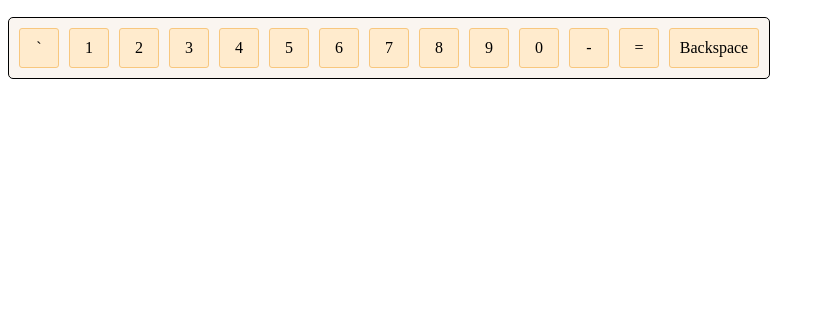
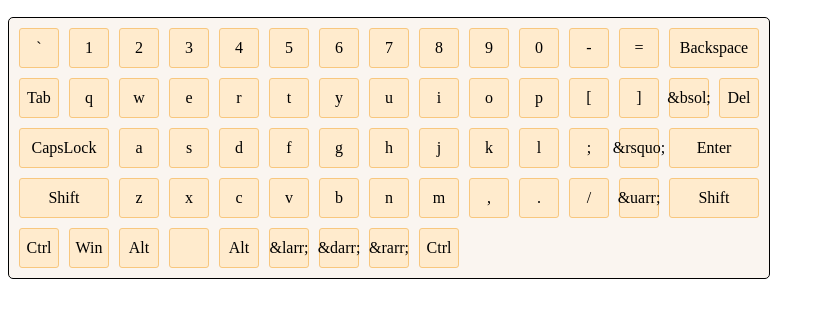
Before and after one commit to AaLin-Git/virtual-keyboard, a plain HTML site: page index.html in a window 1280 px wide. Shown: the part 57-374 px from the top of the page, without its empty margins (0-825 px from the left). Drawn offline with Linux system fonts and the light colour scheme.

Commit message:
feat: add all keys for the keyboard

```diff
--- a/js/createKeyboard.js
+++ b/js/createKeyboard.js
@@ -1,5 +1,5 @@
 import { createElement } from "./createElement.js";
-import { firstRowKeys } from "./keyList.js";
+import { firstRowKeys, secondRowKeys, thirdRowKeys, fourthRowKeys, fifthRowKeys } from "./keyList.js";
 
 export const createKeyboard = (parent) => {
   const container = createElement("div", {
@@ -8,11 +8,23 @@ export const createKeyboard = (parent) => {
 
   parent.append(container);
 
-  const row = createElement("div", {
+  const firstRow = createElement("div", {
+    className: "keyboard__row",
+  });
+  const secondRow = createElement("div", {
+    className: "keyboard__row",
+  });
+  const thirdRow = createElement("div", {
+    className: "keyboard__row",
+  });
+  const fourthRow = createElement("div", {
+    className: "keyboard__row",
+  });
+  const fifthRow = createElement("div", {
     className: "keyboard__row",
   });
 
-  container.append(row);
+  container.append(firstRow, secondRow, thirdRow, fourthRow, fifthRow);
 
   const createKey = data => {
     const key = createElement('div', {
@@ -20,16 +32,24 @@ export const createKeyboard = (parent) => {
       textContent: data.en,
     });
 
-    if (data.code === 'Backspace') {
+    if (data.code === 'Backspace' || data.code === 'CapsLock' || data.code === 'Enter' || data.code === 'ShiftLeft' || data.code === 'ShiftRight') {
       key.classList.add('keyboard__key_wide');
     }
 
     return key;
   }
 
-  const keys = firstRowKeys.map(createKey);
+  const firstKeysArr = firstRowKeys.map(createKey);
+  const secondKeysArr = secondRowKeys.map(createKey);
+  const thirdKeysArr = thirdRowKeys.map(createKey);
+  const fourthKeysArr = fourthRowKeys.map(createKey);
+  const fifthKeysArr = fifthRowKeys.map(createKey);
 
-  row.append(...keys);
+  firstRow.append(...firstKeysArr);
+  secondRow.append(...secondKeysArr);
+  thirdRow.append(...thirdKeysArr);
+  fourthRow.append(...fourthKeysArr);
+  fifthRow.append(...fifthKeysArr);
 
   return container;
 }
```
Also changed, not shown: styles/style.css (line endings or trailing spaces).
